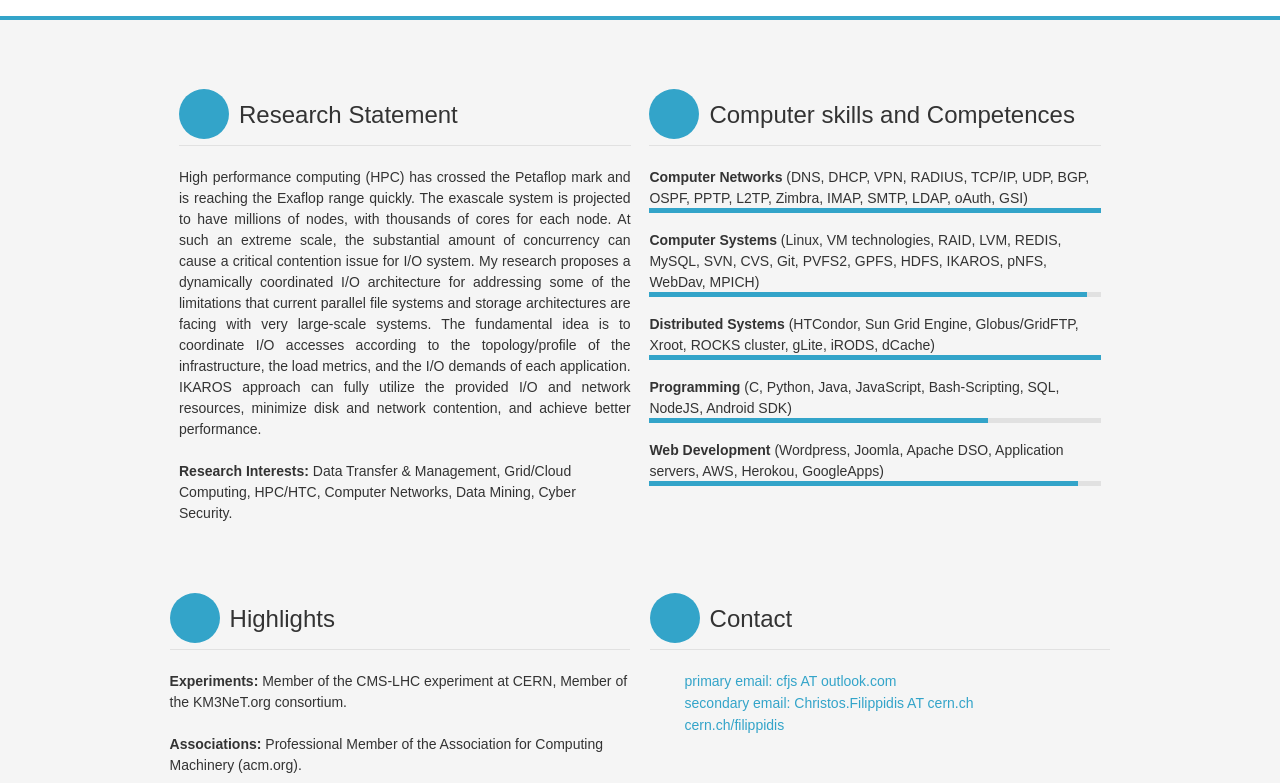
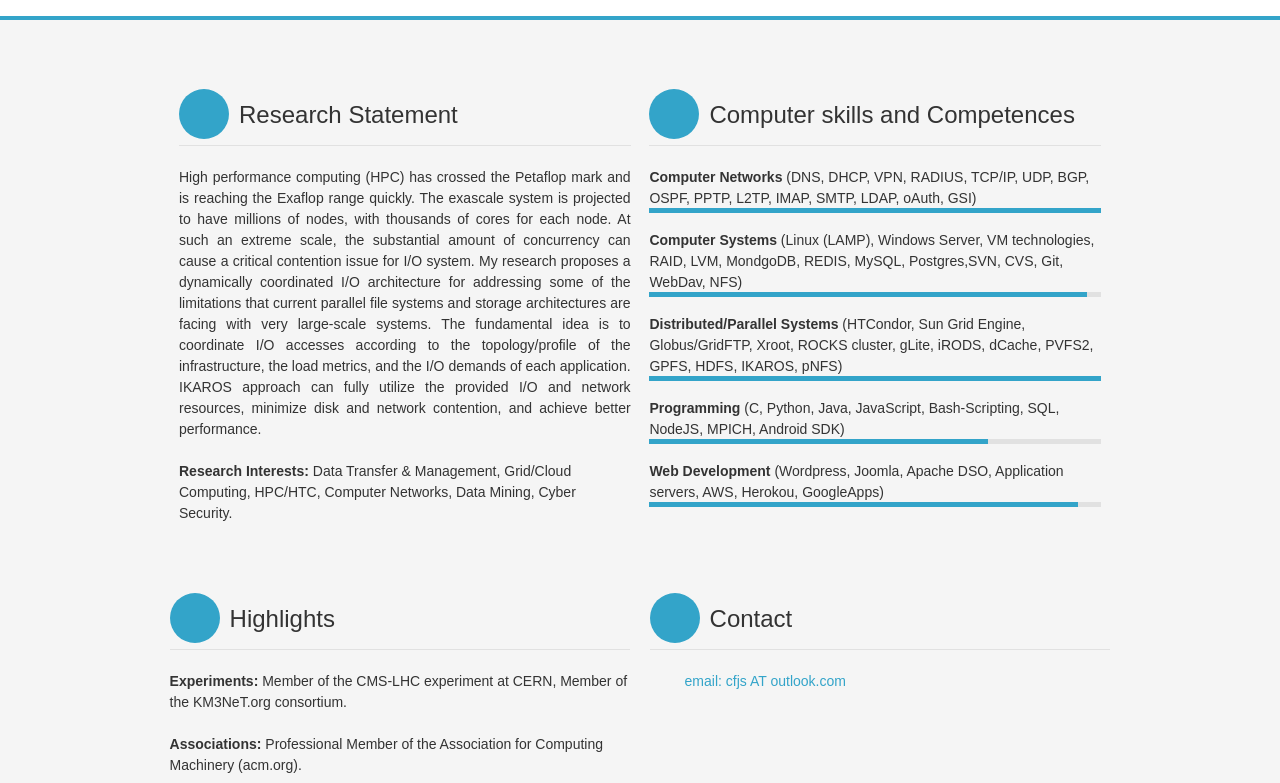
Before and after one commit to filippidis/filippidis.github.io, a plain HTML site: page index.html in a window 1280 px wide. Shown: the part 169-952 px from the top of the page. Drawn offline with Linux system fonts and the light colour scheme; a web font is replaced by a local one.

Commit message:
index update

```diff
--- a/index.html
+++ b/index.html
@@ -60,10 +60,10 @@
 			<div class="grid_8 competences">
 				<h3>Computer skills and Competences</h3>
 				<ul class="barres">
-					<li data-skills="100"><strong>Computer Networks</strong> (DNS, DHCP, VPN, RADIUS, TCP/IP, UDP, BGP, OSPF, PPTP, L2TP, Zimbra, IMAP, SMTP, LDAP, oAuth, GSI)<span style="width: 100%;"></span></li>
-                                        <li data-skills="97"><strong>Computer Systems</strong> (Linux, VM technologies, RAID, LVM, REDIS, MySQL, SVN, CVS, Git, PVFS2, GPFS, HDFS, IKAROS, pNFS, WebDav, MPICH)<span style="width: 90%;"></span></li>
-					<li data-skills="100"><strong>Distributed Systems</strong> (HTCondor, Sun Grid Engine, Globus/GridFTP, Xroot, ROCKS cluster, gLite, iRODS, dCache)<span style="width: 100%;"></span></li>
-					<li data-skills="75"><strong>Programming</strong> (C, Python, Java, JavaScript, Bash-Scripting, SQL, NodeJS, Android SDK)<span style="width: 75%;"></span></li>
+					<li data-skills="100"><strong>Computer Networks</strong> (DNS, DHCP, VPN, RADIUS, TCP/IP, UDP, BGP, OSPF, PPTP, L2TP, IMAP, SMTP, LDAP, oAuth, GSI)<span style="width: 100%;"></span></li>
+                                        <li data-skills="97"><strong>Computer Systems</strong> (Linux (LAMP), Windows Server, VM technologies, RAID, LVM, MondgoDB, REDIS, MySQL, Postgres,SVN, CVS, Git, WebDav, NFS)<span style="width: 90%;"></span></li>
+					<li data-skills="100"><strong>Distributed/Parallel Systems</strong> (HTCondor, Sun Grid Engine, Globus/GridFTP, Xroot, ROCKS cluster, gLite, iRODS, dCache, PVFS2, GPFS, HDFS, IKAROS, pNFS)<span style="width: 100%;"></span></li>
+					<li data-skills="75"><strong>Programming</strong> (C, Python, Java, JavaScript, Bash-Scripting, SQL, NodeJS, MPICH, Android SDK)<span style="width: 75%;"></span></li>
 					<li data-skills="95"><strong>Web Development</strong> (Wordpress, Joomla, Apache DSO, Application servers, AWS, Herokou, GoogleApps)<span style="width: 95%;"></span></li>
 				</ul>
 			</div>
@@ -84,9 +84,8 @@
 				<h3>Contact</h3>
 				<ul>
 
-					<li class="mail"><a href="mailto:cfjs AT outlook.com">primary email: cfjs AT outlook.com</a></li>
-                                        <li class="mail"><a href="mailto:Christos.Filippidis AT cern.ch">secondary email: Christos.Filippidis AT cern.ch</a></li>
-					<li class="site"><a href="http://cern.ch/filippidis">cern.ch/filippidis</a></li>
+					<li class="mail"><a href="mailto:cfjs AT outlook.com">email: cfjs AT outlook.com</a></li>
+
 
 				</ul>
 			</div>
```
